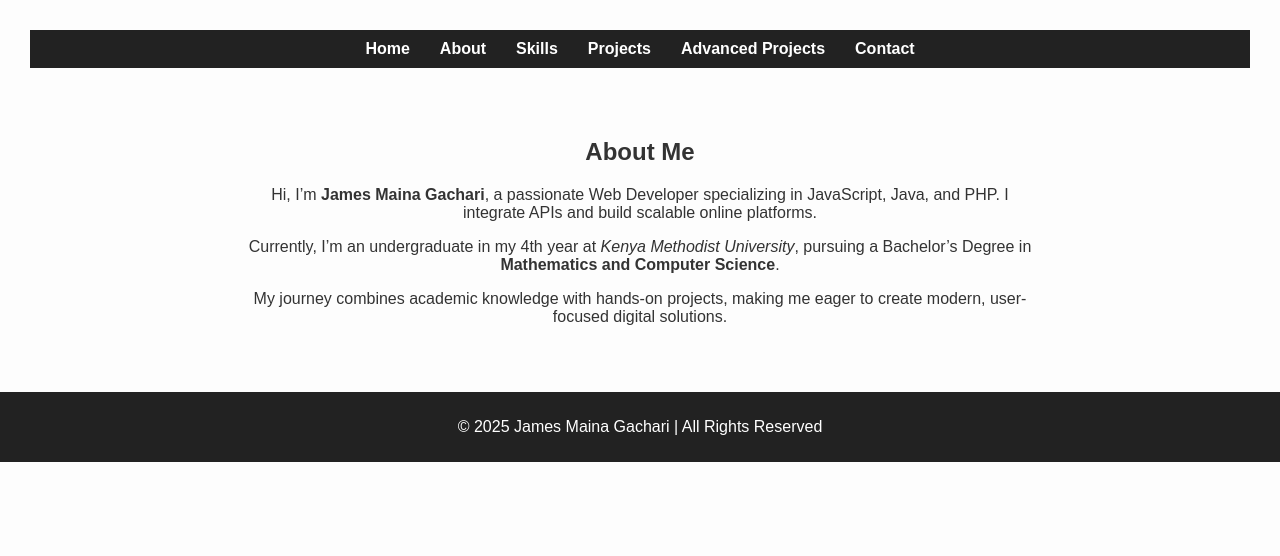
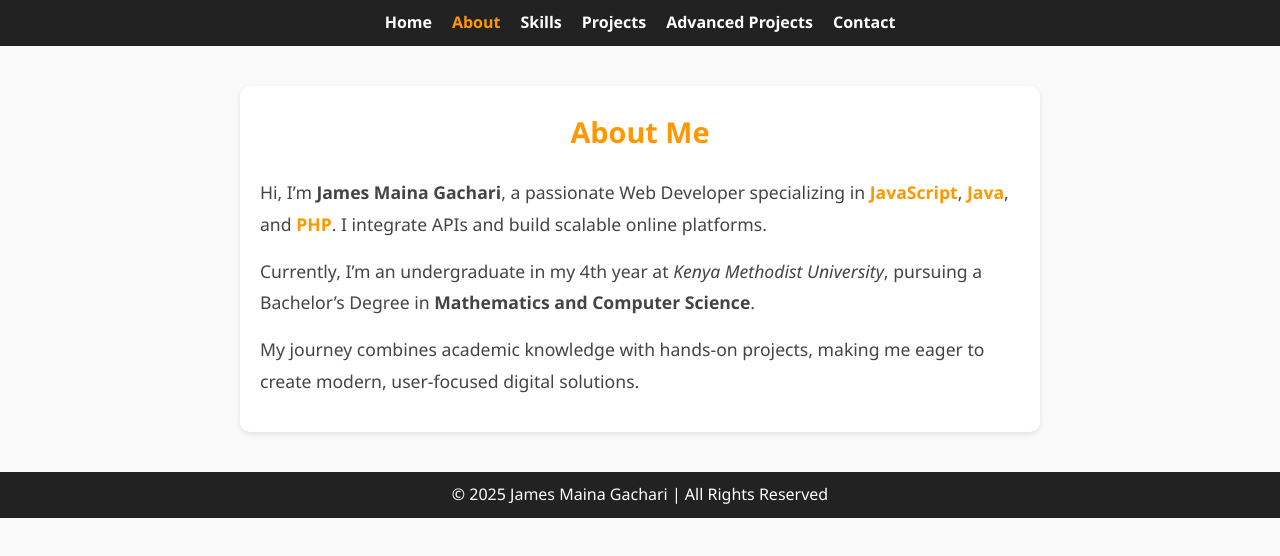
Before and after one commit to jimmygachari/jimmygachari.github.io, a plain HTML site: page about.html in a window 1280 px wide. Drawn offline with Linux system fonts and the light colour scheme.

Commit message:
Update style.css

```diff
--- a/style.css
+++ b/style.css
@@ -1,62 +1,100 @@
-body {
-  font-family: Arial, sans-serif;
+/* General reset */
+* {
   margin: 0;
   padding: 0;
-  background: #fdfdfd;
+  box-sizing: border-box;
+}
+
+body {
+  font-family: 'Segoe UI', Tahoma, Geneva, Verdana, sans-serif;
+  background: #f9f9f9;
   color: #333;
+  line-height: 1.6;
   text-align: center;
 }
 
-nav {
+/* Navigation bar */
+header {
   background: #222;
   padding: 10px 0;
 }
 
 nav ul {
   list-style: none;
-  margin: 0;
-  padding: 0;
   display: flex;
   justify-content: center;
+  gap: 20px;
 }
 
-nav ul li {
-  margin: 0 15px;
-}
-
-nav ul li a {
-  color: #fff;
+nav a {
+  color: white;
   text-decoration: none;
   font-weight: bold;
 }
 
-nav ul li a:hover {
+nav a:hover,
+nav a.active {
   color: #ff9800;
 }
 
-header {
-  padding: 30px;
+/* Hero section (Home) */
+.hero {
+  margin: 60px auto;
 }
 
-.profile-pic {
+.profile-img {
   width: 180px;
-  height: 220px;   /* oval shape */
-  border-radius: 50%;
+  height: 220px;
   object-fit: cover;
-  display: block;
-  margin: 20px auto;
+  border-radius: 50% / 40%;
   border: 3px solid #333;
+  margin-bottom: 20px;
 }
 
-section {
-  padding: 20px;
-  max-width: 800px;
-  margin: auto;
+.hero h1 {
+  font-size: 2.2rem;
+  margin-bottom: 10px;
 }
 
+.tagline {
+  font-size: 1.2rem;
+  color: #666;
+}
+
+/* About section */
+.about {
+  max-width: 800px;
+  margin: 40px auto;
+  padding: 20px;
+  background: white;
+  border-radius: 10px;
+  box-shadow: 0 2px 5px rgba(0,0,0,0.1);
+  text-align: left;
+  font-size: 1.1rem;
+  line-height: 1.8;
+}
+
+.about h2 {
+  font-size: 1.8rem;
+  margin-bottom: 20px;
+  text-align: center;
+  color: #ff9800;
+}
+
+.about p {
+  margin-bottom: 15px;
+  color: #444;
+}
+
+.about .highlight {
+  color: #ff9800;
+  font-weight: bold;
+}
+
+/* Footer */
 footer {
+  margin-top: 40px;
+  padding: 10px;
   background: #222;
-  color: #fff;
-  padding: 10px 0;
-  margin-top: 30px;
+  color: white;
 }
```
